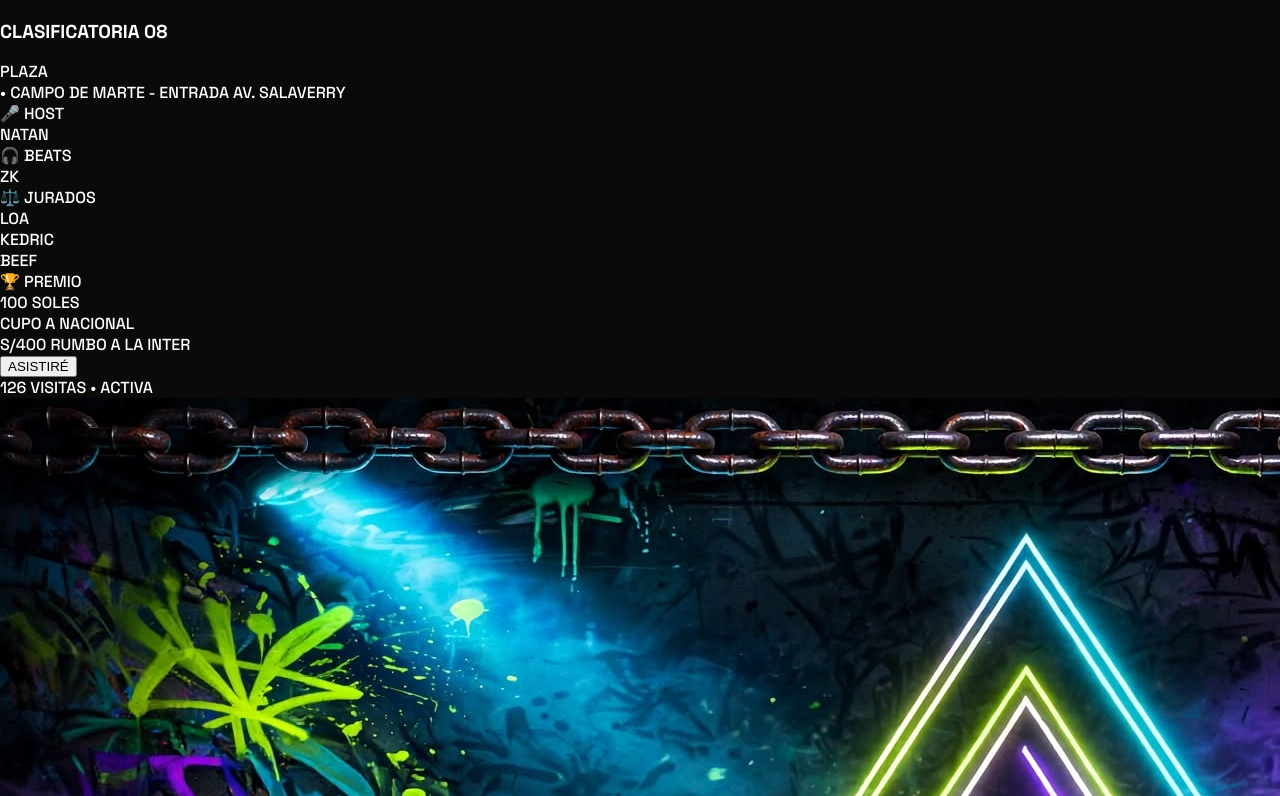
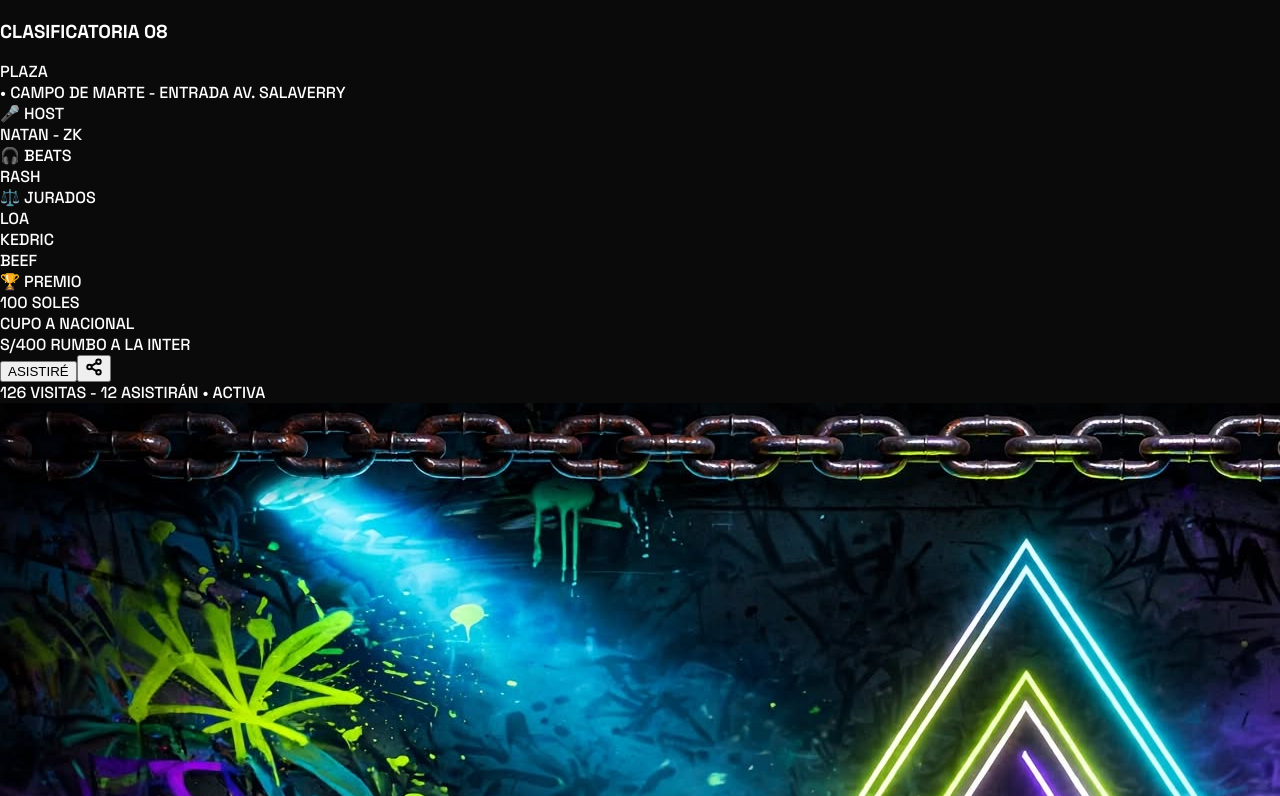
Before and after one commit to luirapero-web/aca-pe-snowy, a Next.js app: page / in a window 1280 px wide. Shown: the part 1464-2260 px from the top of the page. Built offline with nearby package versions, Linux system fonts and the light colour scheme.

Commit message:
Actualizar page.tsx

```diff
--- a/app/page.tsx
+++ b/app/page.tsx
@@ -2,15 +2,15 @@
 import { useState, useMemo } from "react"
 
 const PLAZAS = [
-  {id:1, distrito:"JESUS MARIA", tag:"DESTACADA", estado:"VERIFICADO", live:true, nombre:"CLASIFICATORIA 08", fecha:"DOM 13 SET", fechaISO:"2026-09-13", hora:"4:30PM", lugar:"CAMPO DE MARTE - ENTRADA AV. SALAVERRY", tipo:"PLAZA", visitas:126, img: "/plazas/cdmacape.webp", data:{LUGAR:"CAMPO DE MARTE - ENTRADA AV. SALAVERRY", HORA:"4:30 PM", FECHA:"DOMINGO 13 DE SETIEMBRE", INSCRIPCION:"s/5 - s/7 filtros", HOST:"NATAN", BEATS:"ZK", JURADOS:"LOA<br/>KEDRIC<br/>BEEF", PREMIO:"100 SOLES<br/>CUPO A NACIONAL<br/>S/400 RUMBO A LA INTER"}},
-  {id:2, distrito:"CERCADO DE LIMA", tag:"", estado:"VERIFICADO", live:true, nombre:"RAPBUCA", fecha:"LUN 14 SET", fechaISO:"2026-09-14", hora:"4PM", lugar:"PARQUE JUANA ALARCO DE DAMMERT", tipo:"OPEN", visitas:89, img:"/plazas/rapbuca.webp", data:{LUGAR:"Parque Juana Alarco de Dammert", HORA:"6:00 PM", FECHA:"Lunes 14 Setiembre", INSCRIPCION:"GRATIS", HOST:"Zismo", BEATS:"DJ ZK", JURADOS:"Sitho<br/>Sharp<br/>You", PREMIO:"s/80<br/>1 corte x Yisus<br/>1 prod x Flow<br/>1 pack x Wayquis"}},
+  {id:1, distrito:"JESUS MARIA", tag:"DESTACADA", estado:"VERIFICADO", live:true, nombre:"CLASIFICATORIA 08", fecha:"DOM 13 SET", fechaISO:"2026-09-13", hora:"4:30PM", lugar:"CAMPO DE MARTE - ENTRADA AV. SALAVERRY", tipo:"PLAZA", visitas:126, img: "/plazas/cdmacape.webp", data:{LUGAR:"CAMPO DE MARTE - ENTRADA AV. SALAVERRY", HORA:"4:30 PM", FECHA:"DOMINGO 13 DE SETIEMBRE", INSCRIPCION:"s/5 - s/7 filtros", HOST:"NATAN - ZK", BEATS:"RASH", JURADOS:"LOA<br/>KEDRIC<br/>BEEF", PREMIO:"100 SOLES<br/>CUPO A NACIONAL<br/>S/400 RUMBO A LA INTER"}},
+  {id:2, distrito:"CERCADO DE LIMA", tag:"", estado:"VERIFICADO", live:true, nombre:"RAPBUCA", fecha:"LUN 14 SET", fechaISO:"2026-09-14", hora:"4PM", lugar:"PARQUE JUANA ALARCO DE DAMMERT", tipo:"OPEN", visitas:89, img:"/plazas/rapbuca.webp", data:{LUGAR:"Parque Juana Alarco de Dammert", HORA:"6:00 PM", FECHA:"Lunes 14 Setiembre", INSCRIPCION:"GRATIS", HOST:"Zismo", BEATS:"DJ Ponce", JURADOS:"Sitho<br/>Sharp<br/>You", PREMIO:"s/80<br/>1 corte x Yisus<br/>1 prod x Flow<br/>1 pack x Wayquis"}},
 ]
 
 function getBadge(fechaISO:string){
   const hoy = new Date(); hoy.setHours(0,0,0,0)
   const evento = new Date(fechaISO + "T12:00:00"); evento.setHours(0,0,0,0)
   const diff = Math.round((evento.getTime() - hoy.getTime()) / (1000*60*60*24))
-  if(diff === 0) return { text:"● ACTIVO", clase:"bg-[#22c55e] text-black" }
+  if(diff === 0) return { text:"● HOY", clase:"bg-[#CCFF00] text-black" }
   if(diff === 1) return { text:"● EN 1 DÍA", clase:"bg-white text-black" }
   if(diff > 1) return { text:`● EN ${diff} DÍAS`, clase:"bg-white text-black" }
   return { text:"● FINALIZADO", clase:"bg-black/60 text-white/70" }
@@ -35,6 +35,16 @@ export default function Home(){
     })
     return list.sort((a,b)=> new Date(a.fechaISO).getTime() - new Date(b.fechaISO).getTime())
   },[filtro])
+
+  const compartir = async (p:any) => {
+    const texto = `${p.nombre} - ${p.data.LUGAR} - ${p.data.FECHA} ${p.data.HORA} - ACA.PE`
+    if (navigator.share) {
+      try { await navigator.share({ title: p.nombre, text: texto, url: window.location.href }) } catch {}
+    } else {
+      await navigator.clipboard.writeText(texto + " " + window.location.href)
+      alert("Link copiado!")
+    }
+  }
 
   return (
     <main className="min-h-screen bg-[#0A0A0A] text-white">
@@ -64,6 +74,7 @@ export default function Home(){
         ) : filtradas.map((p, i)=>{
           const badge = getBadge(p.fechaISO)
           const activo = seleccion === p.id || asistire[p.id]
+          const asistiran = p.id === 1? 12 + (asistire[p.id]?1:0) : (asistire[p.id]?1:0)
           return (
           <div
             key={p.id}
@@ -111,19 +122,30 @@ export default function Home(){
                 </div>
               </div>
 
+              <div className="flex gap-2 mt-3">
                 <button
                   onClick={(e)=>{
                     e.stopPropagation();
                     setAsistire(prev => ({...prev, [p.id]:!prev[p.id] }));
                     setSeleccion(p.id);
                   }}
-                className={`w-full py-3.5 rounded-full text-[12px] font-black mt-3 border-2 transition-all ${
+                  className={`flex-1 py-3.5 rounded-full text-[12px] font-black border-2 transition-all ${
                     asistire[p.id]? "bg-[#CCFF00] border-[#CCFF00] text-black" : "bg-black border-black text-white"
                   }`}
                 >
                   {asistire[p.id]? "✓ ASISTIRÉ" : "ASISTIRÉ"}
                 </button>
-              <div className="text-[8px] opacity-30 mt-2 text-center">{p.visitas + (asistire[p.id]?1:0)} VISITAS • ACTIVA</div>
+                <button
+                  onClick={(e)=>{ e.stopPropagation(); compartir(p) }}
+                  className={`w-[54px] h-[50px] rounded-[14px] flex items-center justify-center border-2 transition-all ${
+                    asistire[p.id]? "bg-[#CCFF00] border-[#CCFF00] text-black" : "bg-black border-black text-white"
+                  }`}
+                >
+                  <svg width="18" height="18" viewBox="0 0 24 24" fill="none" stroke="currentColor" strokeWidth="2.5" strokeLinecap="round" strokeLinejoin="round"><circle cx="18" cy="5" r="3"/><circle cx="6" cy="12" r="3"/><circle cx="18" cy="19" r="3"/><line x1="8.59" y1="13.51" x2="15.42" y2="17.49"/><line x1="15.41" y1="6.51" x2="8.59" y2="10.49"/></svg>
+                </button>
+              </div>
+
+              <div className="text-[8px] opacity-30 mt-2 text-center">{p.visitas} VISITAS - {asistiran} ASISTIRÁN • ACTIVA</div>
             </div>
           </div>
         )})}
```
Lines whose indentation alone changed are shown as unchanged.
